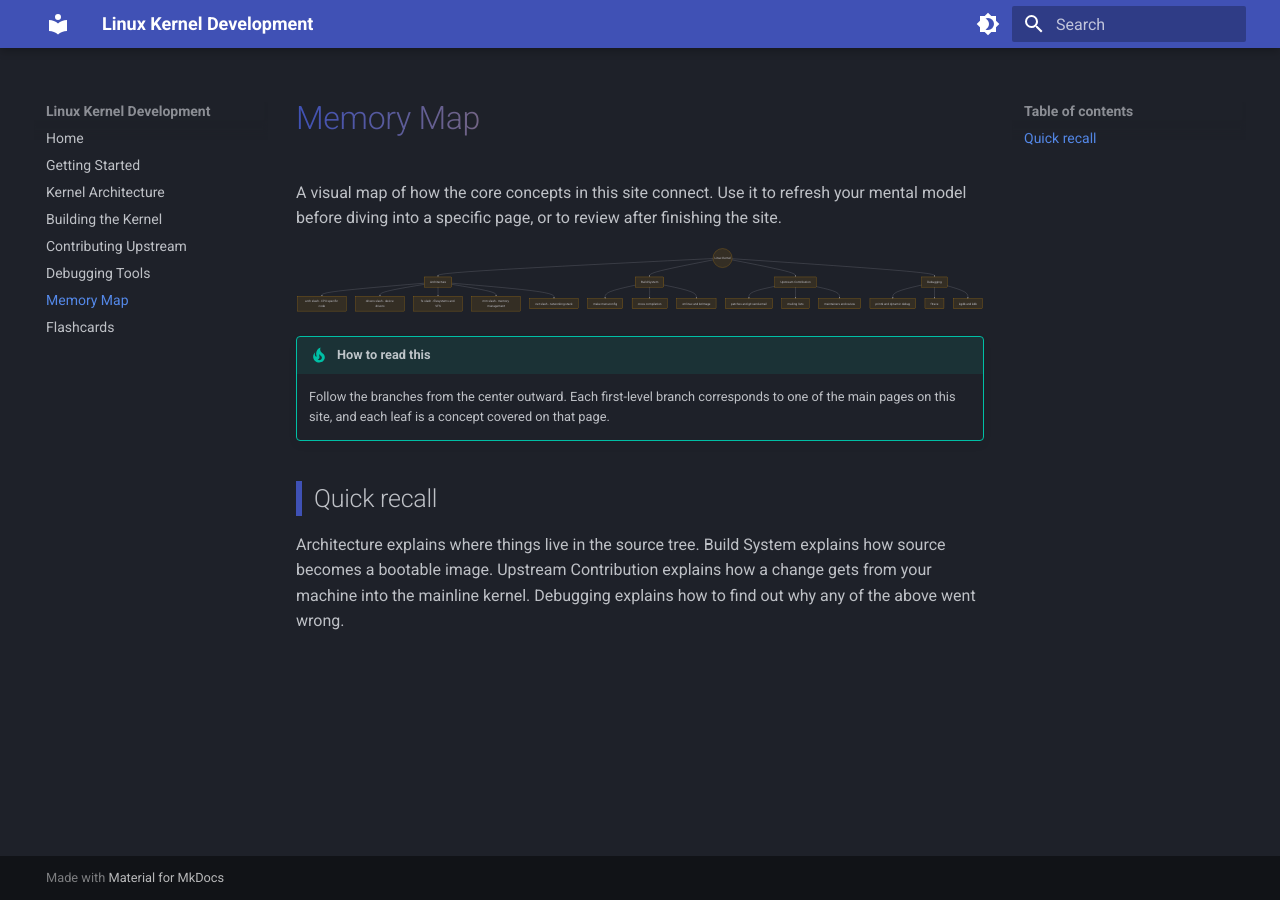
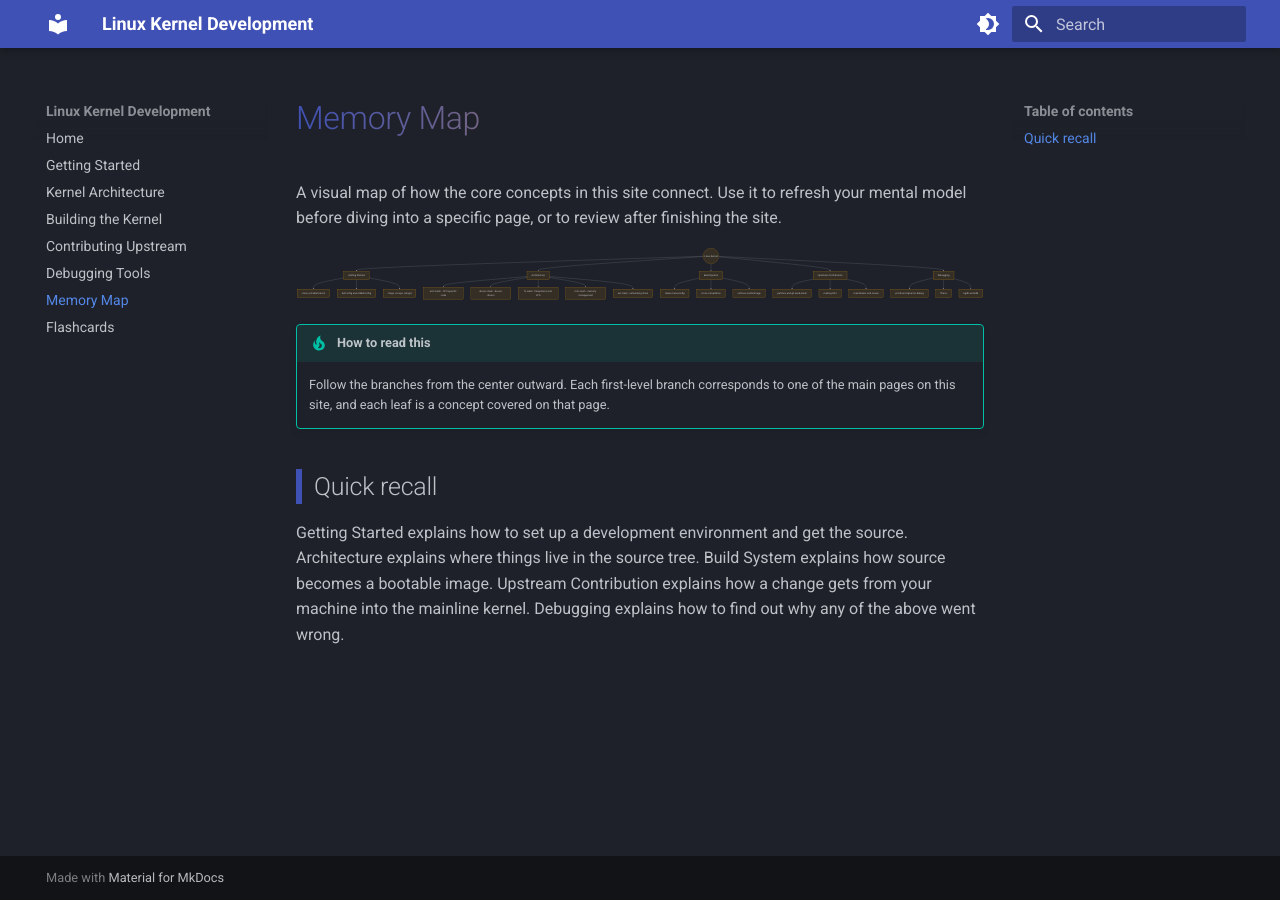
Before and after one commit to AI-Maddy/linux-kernel-development, an MkDocs documentation site: the page built from docs/memory-map.md, in a window 1280 px wide. Built offline with MkDocs 1.6.1 and Material for MkDocs 9.7.7, drawn with Linux system fonts in a browser that asks for light colours.

Commit message:
Add Getting Started branch to memory-map.md mindmap

````diff
--- a/docs/memory-map.md
+++ b/docs/memory-map.md
@@ -4,10 +4,15 @@ A visual map of how the core concepts in this site connect. Use it to refresh yo
 
 ```mermaid
 graph TD
-Kernel((Linux Kernel)) --> Arch[Architecture]
+Kernel((Linux Kernel)) --> Start[Getting Started]
+Kernel --> Arch[Architecture]
 Kernel --> Build[Build System]
 Kernel --> Contrib[Upstream Contribution]
 Kernel --> Debug[Debugging]
+
+Start --> Start1[clone a stable branch]
+Start --> Start2[defconfig and olddefconfig]
+Start --> Start3[ctags, cscope, clangd]
 
 Arch --> Arch1[arch slash - CPU specific code]
 Arch --> Arch2[drivers slash - device drivers]
@@ -33,4 +38,4 @@ Debug --> Debug3[kgdb and kdb]
 
 ## Quick recall
 
-Architecture explains where things live in the source tree. Build System explains how source becomes a bootable image. Upstream Contribution explains how a change gets from your machine into the mainline kernel. Debugging explains how to find out why any of the above went wrong.
+Getting Started explains how to set up a development environment and get the source. Architecture explains where things live in the source tree. Build System explains how source becomes a bootable image. Upstream Contribution explains how a change gets from your machine into the mainline kernel. Debugging explains how to find out why any of the above went wrong.
````
